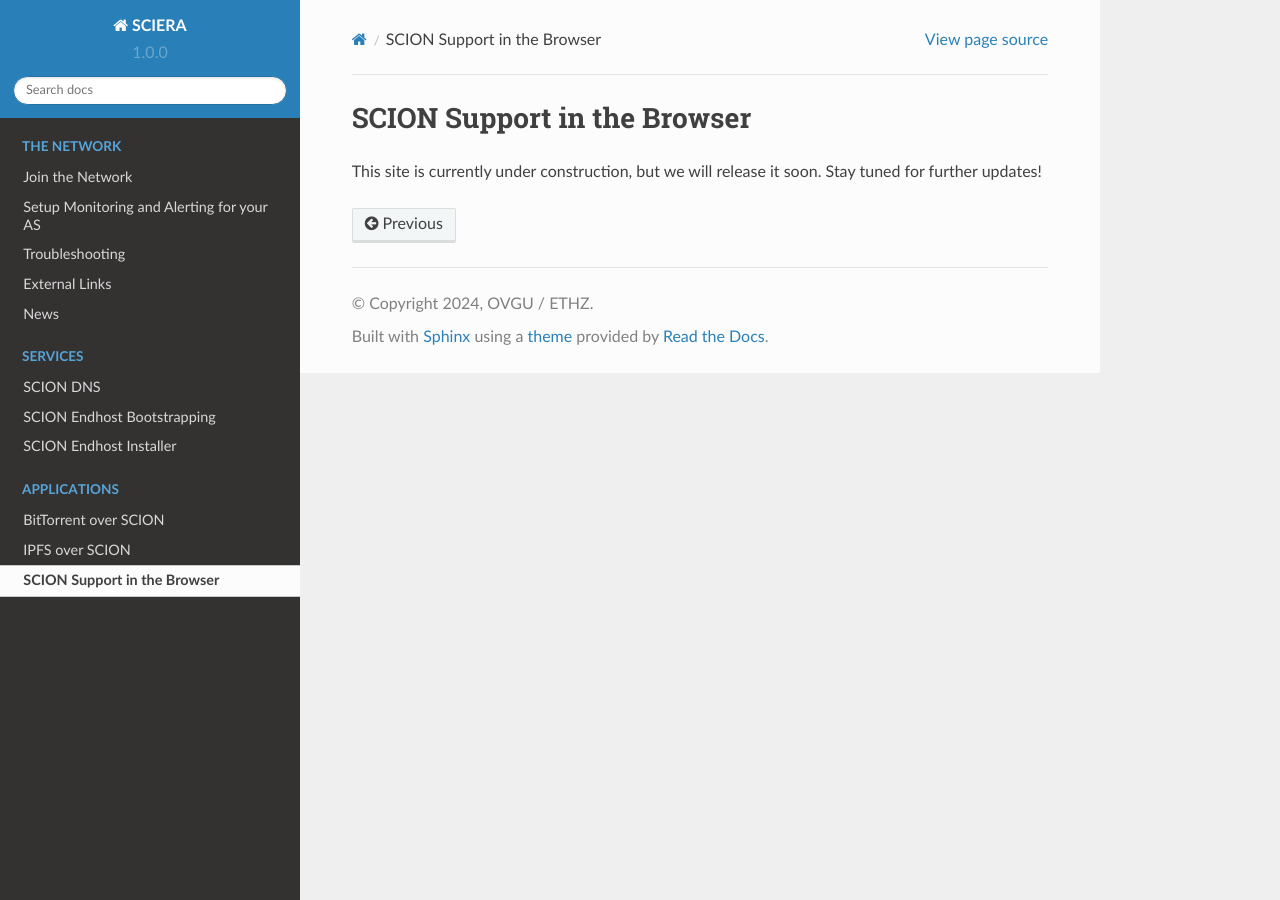
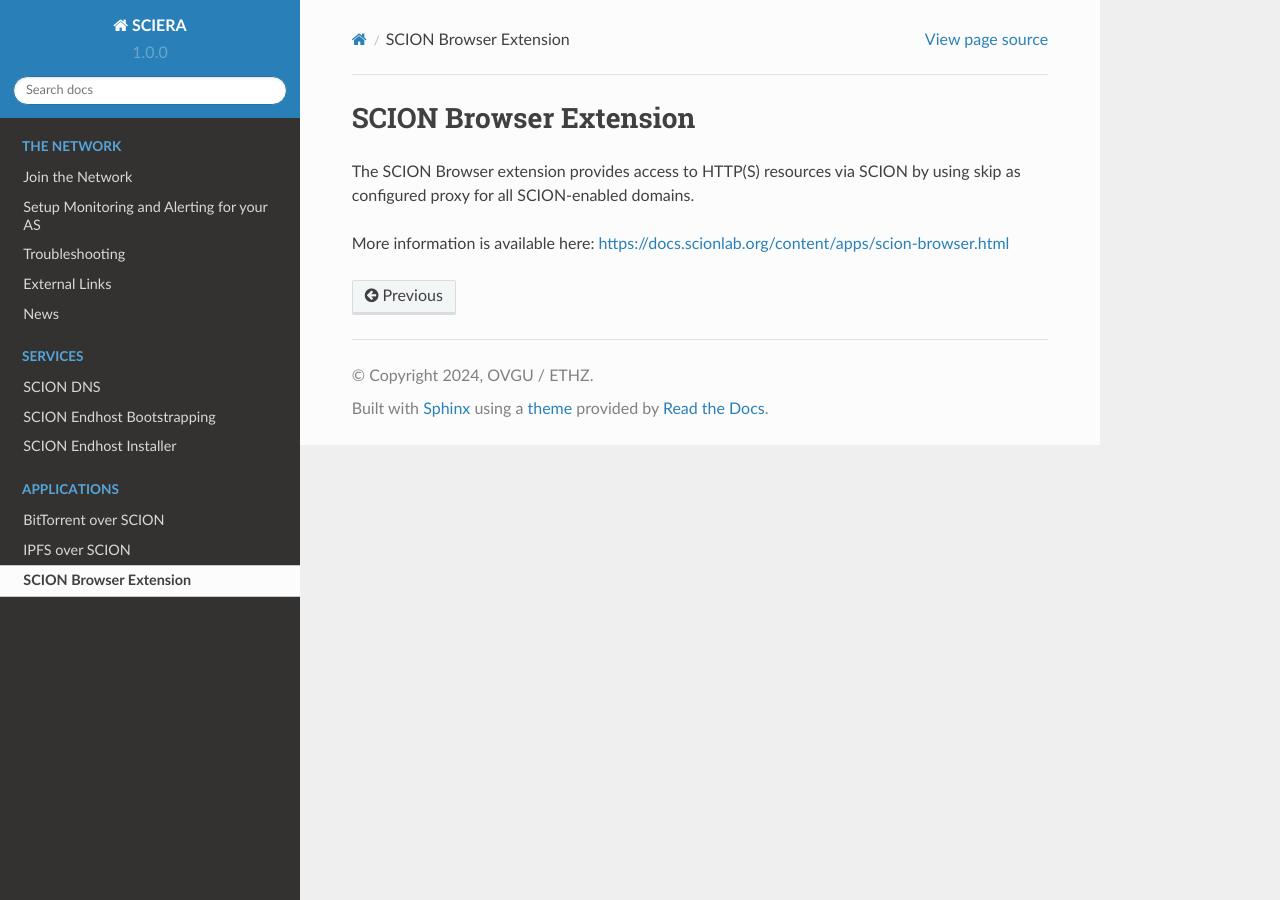
Before and after one commit to netsys-lab/scion-education-network-documentation, a Sphinx documentation site: the page built from docs/source/applications/browser.rst, in a window 1280 px wide. Built offline with Sphinx 7.4.7 and the Read the Docs theme 2.0.0, drawn with Linux system fonts in a browser that asks for light colours.

Commit message:
Update browser.rst

```diff
--- a/docs/source/applications/browser.rst
+++ b/docs/source/applications/browser.rst
@@ -1,4 +1,6 @@
-SCION Support in the Browser
+SCION Browser Extension
 =======================================
 
-This site is currently under construction, but we will release it soon. Stay tuned for further updates!
+The SCION Browser extension provides access to HTTP(S) resources via SCION by using skip as configured proxy for all SCION-enabled domains.
+
+More information is available here: https://docs.scionlab.org/content/apps/scion-browser.html
```
